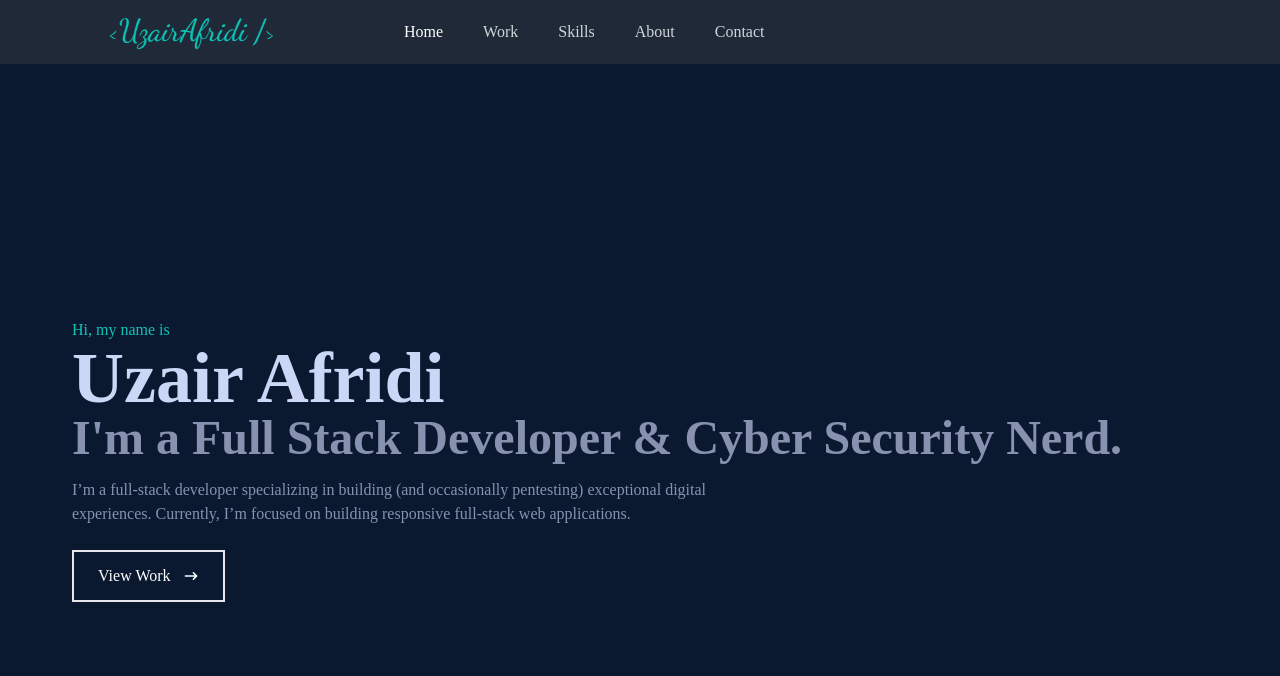
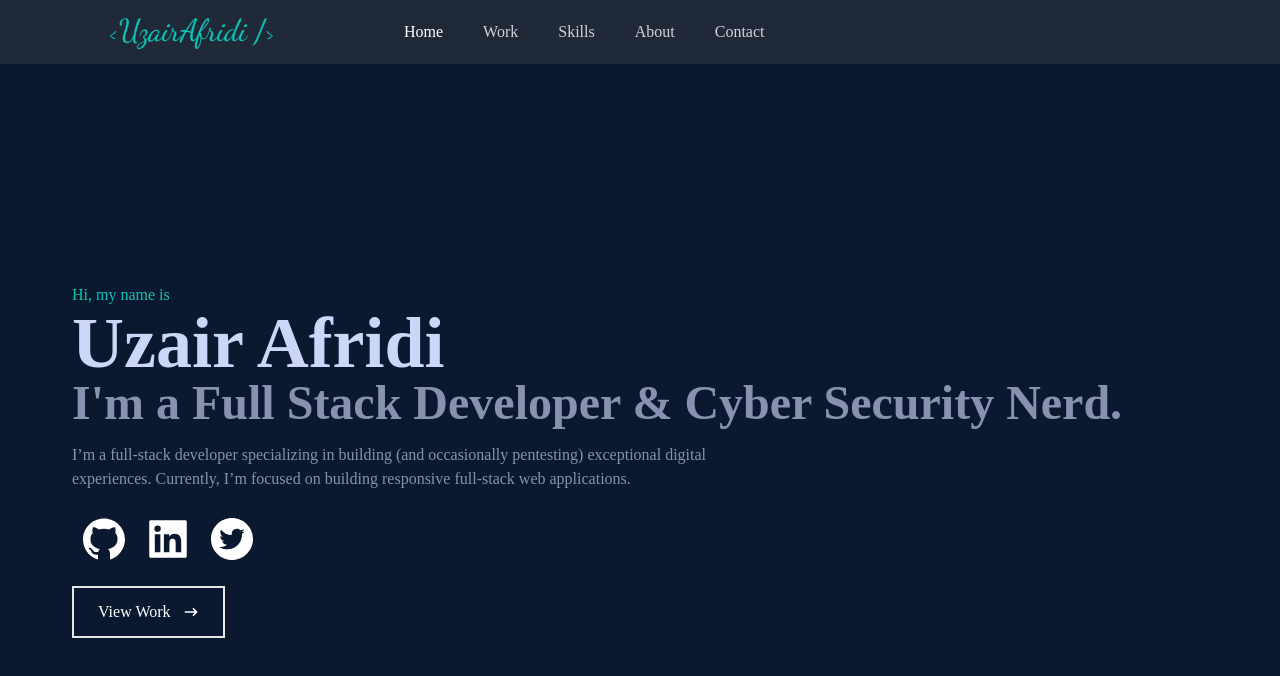
Before and after one commit to uzairafridi00/react-learning, a React (Create React App) app in the folder uzairafridi/: page / in a window 1280 px wide. Shown: the top 676 px of the page. Built offline with nearby package versions, Linux system fonts and the light colour scheme.

Commit message:
Icons added to home page

```diff
--- a/uzairafridi/package.json
+++ b/uzairafridi/package.json
@@ -11,6 +11,7 @@
     "flowbite-react": "^0.1.0",
     "react": "^18.2.0",
     "react-dom": "^18.2.0",
+    "react-icons": "^4.4.0",
     "react-router-dom": "^6.3.0",
     "react-scripts": "5.0.1",
     "react-toggle-dark-mode": "^1.1.0",
--- a/uzairafridi/src/pages/Home.jsx
+++ b/uzairafridi/src/pages/Home.jsx
@@ -1,5 +1,10 @@
 import React from "react";
 import { HiArrowNarrowRight } from "react-icons/hi";
+import {
+  AiFillLinkedin,
+  AiFillGithub,
+  AiFillTwitterCircle,
+} from "react-icons/ai";
 import { Link } from "react-router-dom";
 import About from "./About";
 
@@ -7,7 +12,6 @@ function Home() {
   return (
     <>
       <div name="home" className="w-full h-screen bg-[#0a192f]">
-        {/* Container */}
         <div className="max-w-[1200px] mx-auto px-8 flex flex-col justify-center h-full">
           <p className="text-[#0EC4B7]">Hi, my name is</p>
           <h1 className="text-4xl sm:text-7xl font-bold text-[#ccd6f6]">
@@ -22,6 +26,20 @@ function Home() {
             I’m focused on building responsive full-stack web applications.
           </p>
           <div>
+            <div className="inline-flex">
+              <a href="">
+                <AiFillGithub className="text-5xl text-white m-2 hover:text-black" />
+              </a>
+
+              <a href="">
+                <AiFillLinkedin className="text-5xl text-white m-2 hover:text-blue-600" />
+              </a>
+
+              <a href="">
+                <AiFillTwitterCircle className="text-5xl text-white m-2 hover:text-blue-600" />
+              </a>
+            </div>
+
             <Link to="/projects">
               <button className="text-white group border-2 px-6 py-3 my-2 flex items-center hover:bg-pink-600 hover:border-pink-600">
                 View Work
```
Also changed, not shown: uzairafridi/src/pages/abc.jsx (added), 1 other file (tests, documents, lock files or other folders).
